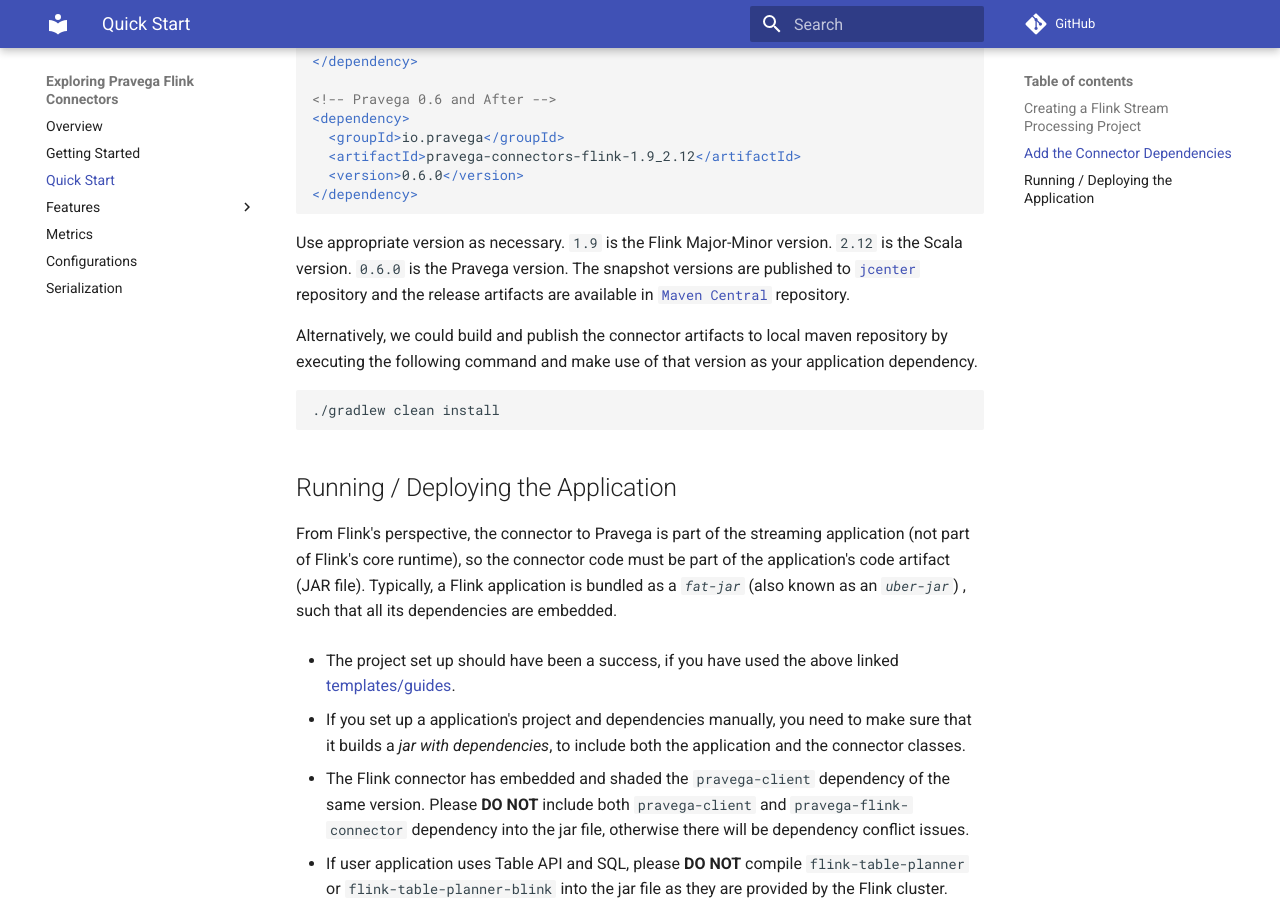
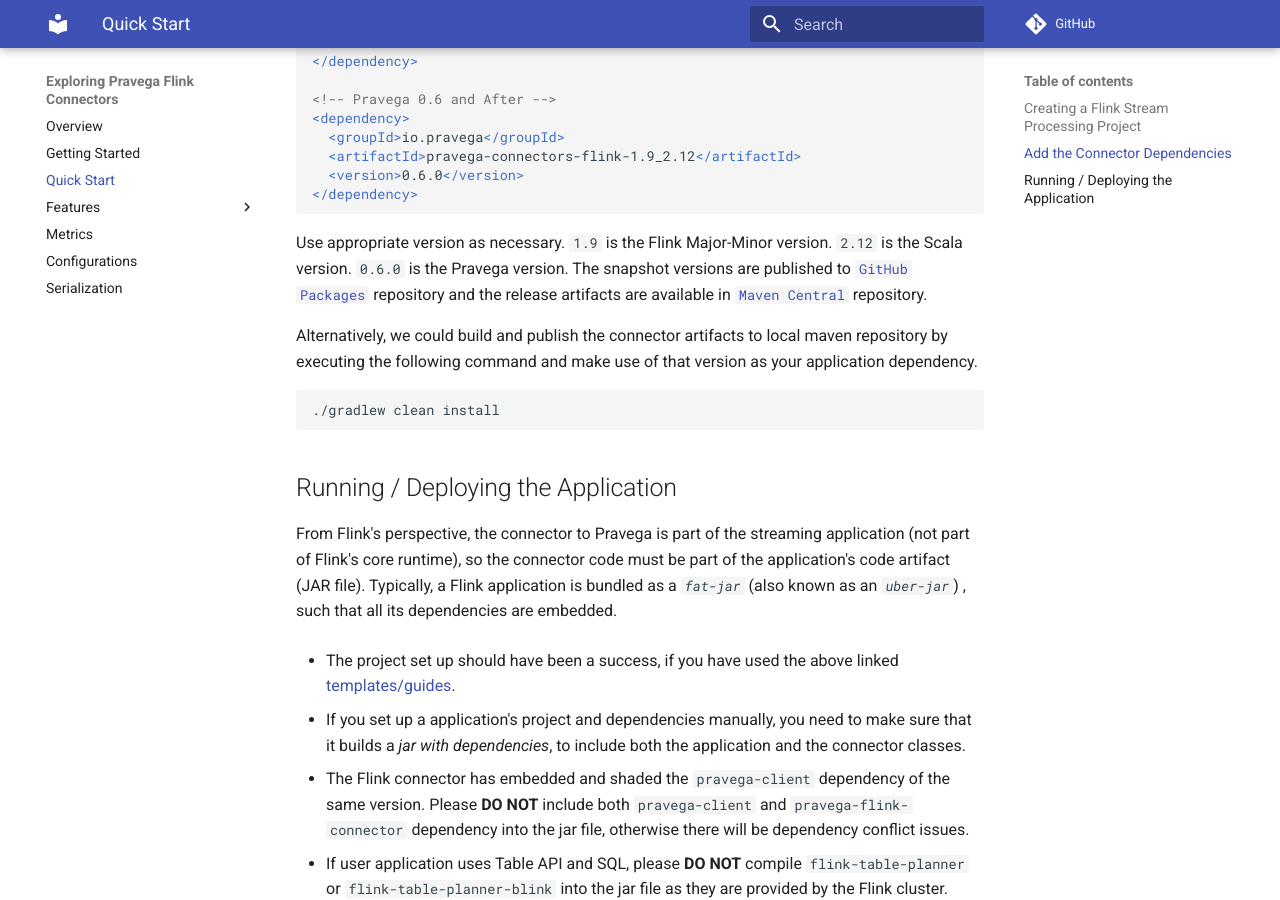
Before and after one commit to pravega/flink-connectors, an MkDocs documentation site: the page built from documentation/src/docs/quickstart.md, in a window 1280 px wide and 900 px high, scrolled down 678 px. Built offline with MkDocs 1.6.1 and Material for MkDocs 9.7.7, drawn with Linux system fonts in a browser that asks for light colours; comment, search, counter and statistics services are not loaded.

Commit message:
[issue-536] Update readme document (#551)
Signed-off-by: Fan, Yang <fan.yang5@emc.com>

````diff
--- a/documentation/src/docs/quickstart.md
+++ b/documentation/src/docs/quickstart.md
@@ -41,7 +41,7 @@
 ```
 
 Use appropriate version as necessary. `1.9` is the Flink Major-Minor version. `2.12` is the Scala version. `0.6.0` is the Pravega version.
-The snapshot versions are published to [`jcenter`](https://oss.jfrog.org/artifactory/jfrog-dependencies/io/pravega/) repository and the release artifacts are available in [`Maven Central`](https://mvnrepository.com/artifact/io.pravega/pravega-connectors-flink) repository.
+The snapshot versions are published to [`GitHub Packages`](https://github.com/orgs/pravega/packages) repository and the release artifacts are available in [`Maven Central`](https://mvnrepository.com/artifact/io.pravega/pravega-connectors-flink) repository.
 
 Alternatively, we could build and publish the connector artifacts to local maven repository by executing the following command and make use of that version as your application dependency.
 
````
Also changed, not shown: README.md.
